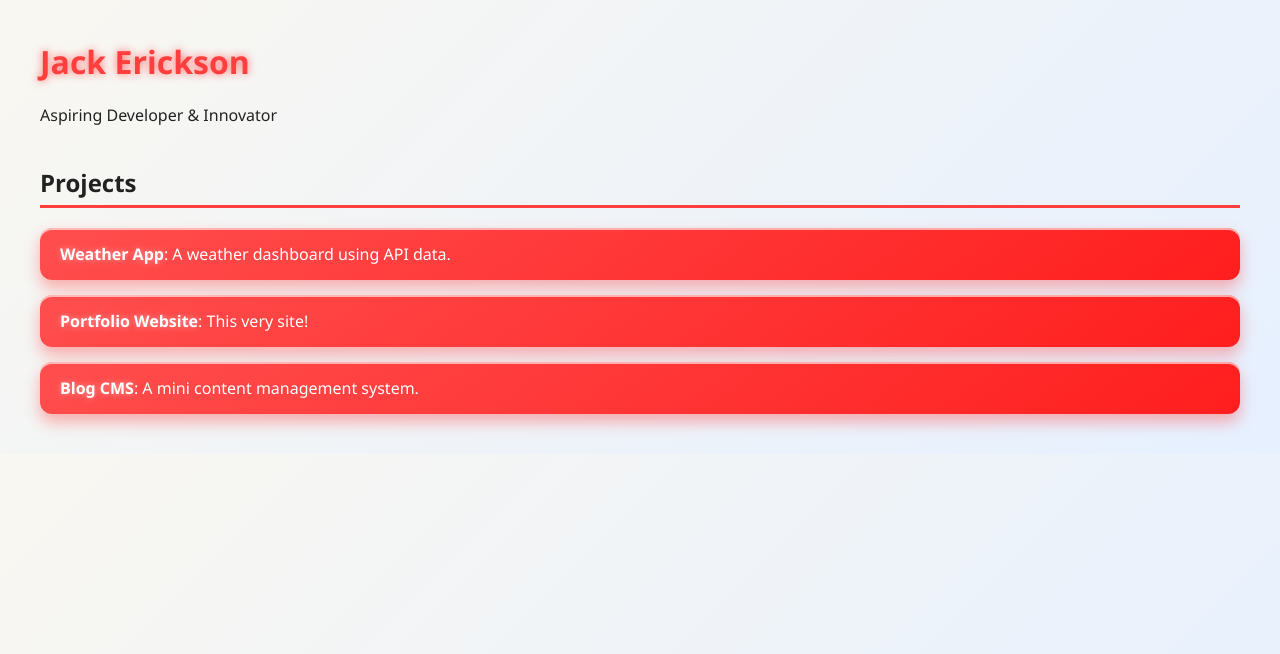
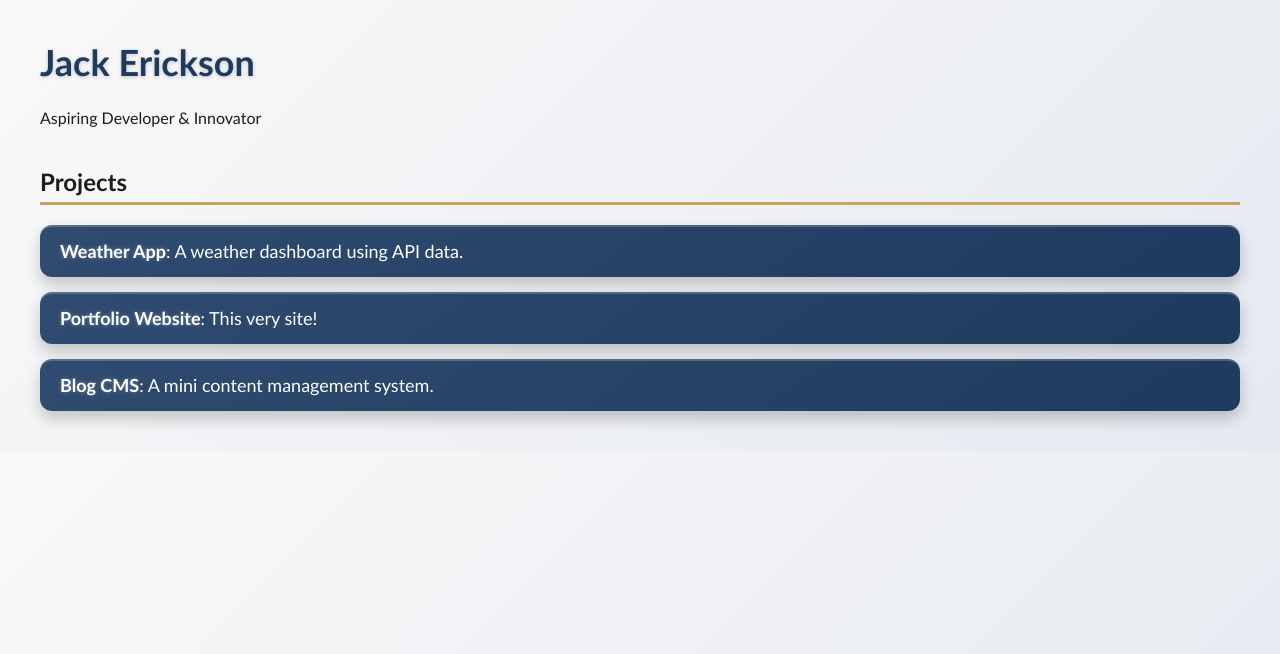
Before and after one commit to Erickson-Co/Portfolio-Site, a Flask app: page / in a window 1280 px wide. Shown: the top 654 px of the page. Run offline with Flask 3, Linux system fonts and the light colour scheme.

Commit message:
Update style.css to Erickson Co. branding

```diff
--- a/static/style.css
+++ b/static/style.css
@@ -1,20 +1,23 @@
 body {
-  font-family: 'Segoe UI', Tahoma, Geneva, Verdana, sans-serif;
-  background: linear-gradient(135deg, #f9f7f1, #e6f0ff);
-  color: #222;
+  font-family: 'Calibri', sans-serif;
+  background: linear-gradient(135deg, #f9f9f9, #e5e9f0); /* light background */
+  color: #1c1c1c; /* dark gray */
   margin: 40px;
+  font-size: 16px;
 }
 
 h1 {
-  color: #ff3e3e;
-  text-shadow: 0 0 8px #ff6b6b;
+  color: #1e3a5f; /* navy blue */
+  text-shadow: 0 1px 4px rgba(0, 0, 0, 0.2);
+  font-size: 36px;
 }
 
 h2 {
-  border-bottom: 3px solid #ff3e3e;
+  border-bottom: 3px solid #c4a75c; /* muted gold underline */
   padding-bottom: 6px;
   margin-top: 40px;
   margin-bottom: 20px;
+  font-size: 24px;
 }
 
 ul {
@@ -23,25 +26,26 @@ ul {
 }
 
 li {
-  background: linear-gradient(145deg, #ff4e4e, #ff1e1e);
+  background: linear-gradient(145deg, #2f4b70, #1e3a5f); /* dark navy gradient */
   color: white;
   padding: 15px 20px;
   margin-bottom: 15px;
   border-radius: 12px;
   box-shadow:
-    inset 0 2px 0 0 rgba(255,255,255,0.6),
-    0 8px 15px rgba(255, 62, 62, 0.4);
+    inset 0 2px 0 0 rgba(255,255,255,0.2),
+    0 8px 15px rgba(0, 0, 0, 0.2);
   transition: transform 0.3s ease, box-shadow 0.3s ease;
   cursor: pointer;
+  font-size: 18px;
 }
 
 li:hover {
   transform: scale(1.05);
   box-shadow:
-    inset 0 4px 5px rgba(255,255,255,0.9),
-    0 12px 25px rgba(255, 62, 62, 0.7);
+    inset 0 4px 5px rgba(255,255,255,0.15),
+    0 12px 25px rgba(30, 58, 95, 0.4);
 }
 
 li strong {
-  text-shadow: 0 0 6px #ff9999;
+  text-shadow: 0 0 4px rgba(255, 255, 255, 0.3);
 }
```
